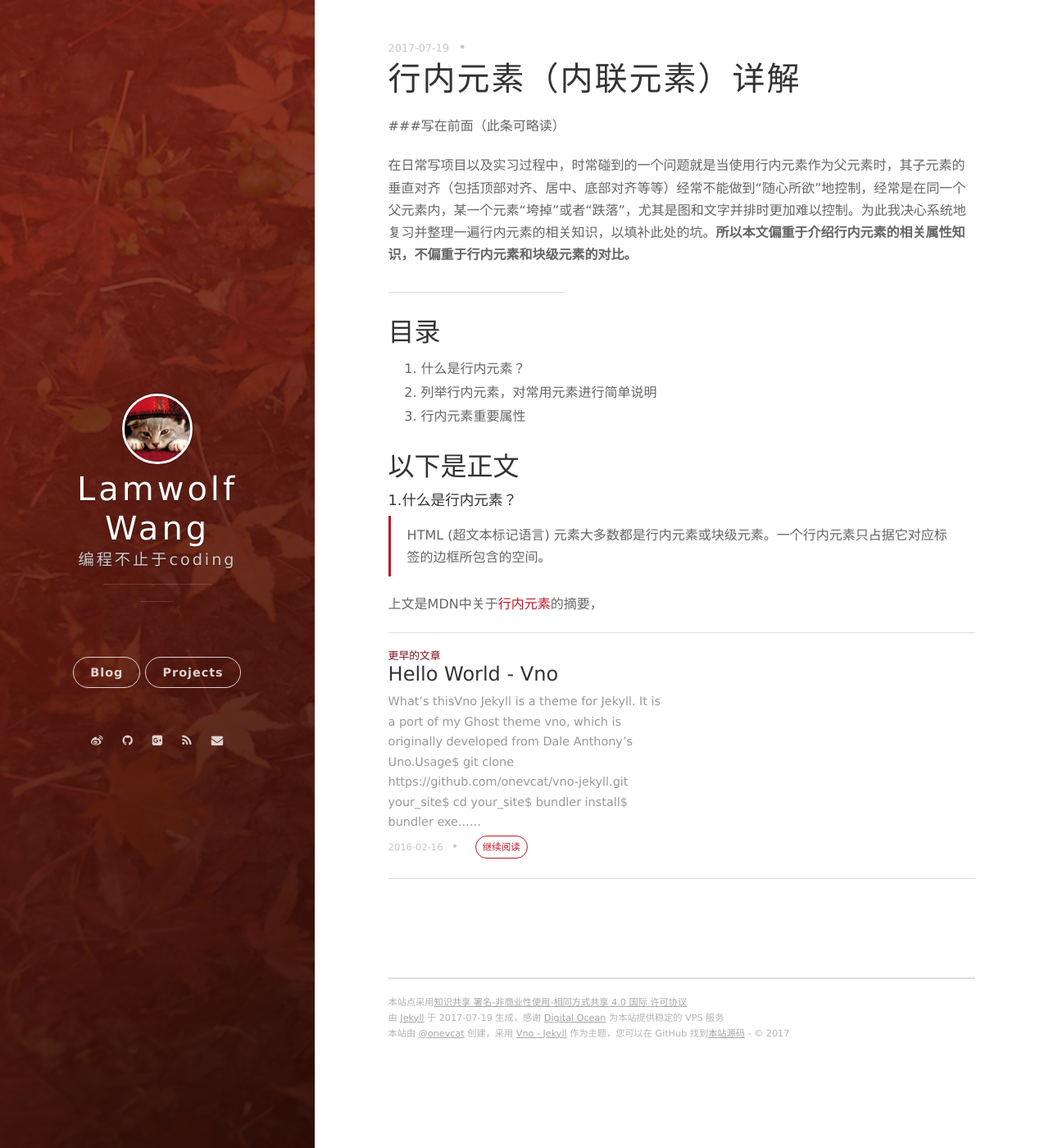
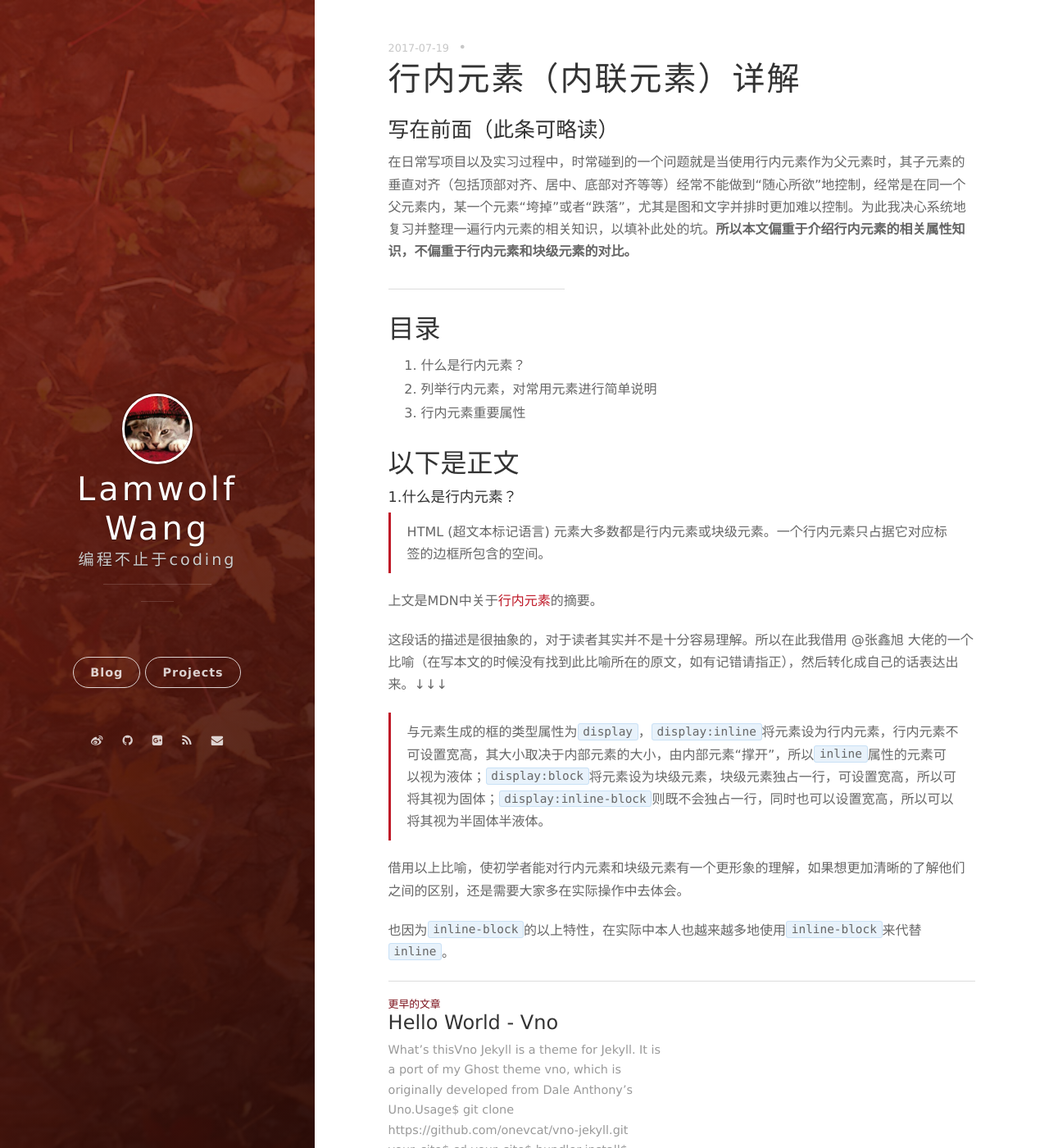
Before and after one commit to LamWolf/lamwolf.github.blog.io, a Jekyll site: the page built from _posts/2017-07-19-行内元素（内联元素）详解.md, in a window 1280 px wide and 1400 px high. Shown: the whole window at 82% size. Built offline with Jekyll 4.4.1, drawn with Linux system fonts in a browser that asks for light colours; nearby versions of some CDN libraries; our own code applies the rules of GitHub Pages for plain Markdown files; comment, search, counter and statistics services are not loaded.

Commit message:
add first page more

```diff
--- a/_posts/2017-07-19-行内元素（内联元素）详解.md
+++ b/_posts/2017-07-19-行内元素（内联元素）详解.md
@@ -1,4 +1,4 @@
-###写在前面（此条可略读）
+### 写在前面（此条可略读）
 
 在日常写项目以及实习过程中，时常碰到的一个问题就是当使用行内元素作为父元素时，其子元素的垂直对齐（包括顶部对齐、居中、底部对齐等等）经常不能做到“随心所欲”地控制，经常是在同一个父元素内，某一个元素“垮掉”或者“跌落”，尤其是图和文字并排时更加难以控制。为此我决心系统地复习并整理一遍行内元素的相关知识，以填补此处的坑。**所以本文偏重于介绍行内元素的相关属性知识，不偏重于行内元素和块级元素的对比。**
 
@@ -18,4 +18,12 @@
 
 > HTML (超文本标记语言) 元素大多数都是行内元素或块级元素。一个行内元素只占据它对应标签的边框所包含的空间。
 
-上文是MDN中关于[行内元素](https://developer.mozilla.org/zh-CN/docs/Web/HTML/Inline_elemente)的摘要，
+上文是MDN中关于[行内元素](https://developer.mozilla.org/zh-CN/docs/Web/HTML/Inline_elemente)的摘要。
+
+这段话的描述是很抽象的，对于读者其实并不是十分容易理解。所以在此我借用 @张鑫旭 大佬的一个比喻（在写本文的时候没有找到此比喻所在的原文，如有记错请指正），然后转化成自己的话表达出来。↓↓↓
+
+>与元素生成的框的类型属性为`display`，`display:inline`将元素设为行内元素，行内元素不可设置宽高，其大小取决于内部元素的大小，由内部元素“撑开”，所以`inline`属性的元素可以视为液体；`display:block`将元素设为块级元素，块级元素独占一行，可设置宽高，所以可将其视为固体；`display:inline-block`则既不会独占一行，同时也可以设置宽高，所以可以将其视为半固体半液体。
+
+借用以上比喻，使初学者能对行内元素和块级元素有一个更形象的理解，如果想更加清晰的了解他们之间的区别，还是需要大家多在实际操作中去体会。
+
+也因为`inline-block`的以上特性，在实际中本人也越来越多地使用`inline-block`来代替`inline`。
```
